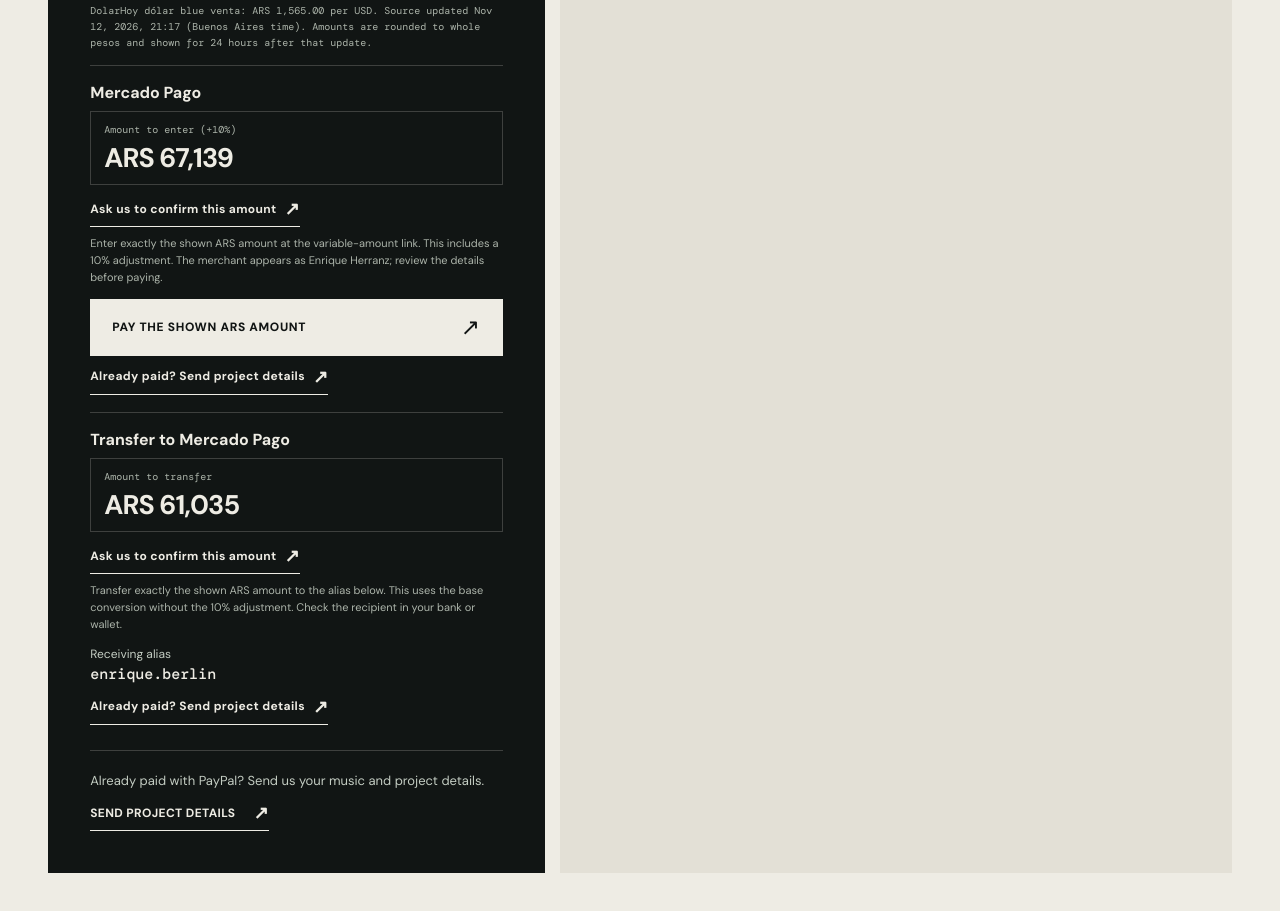
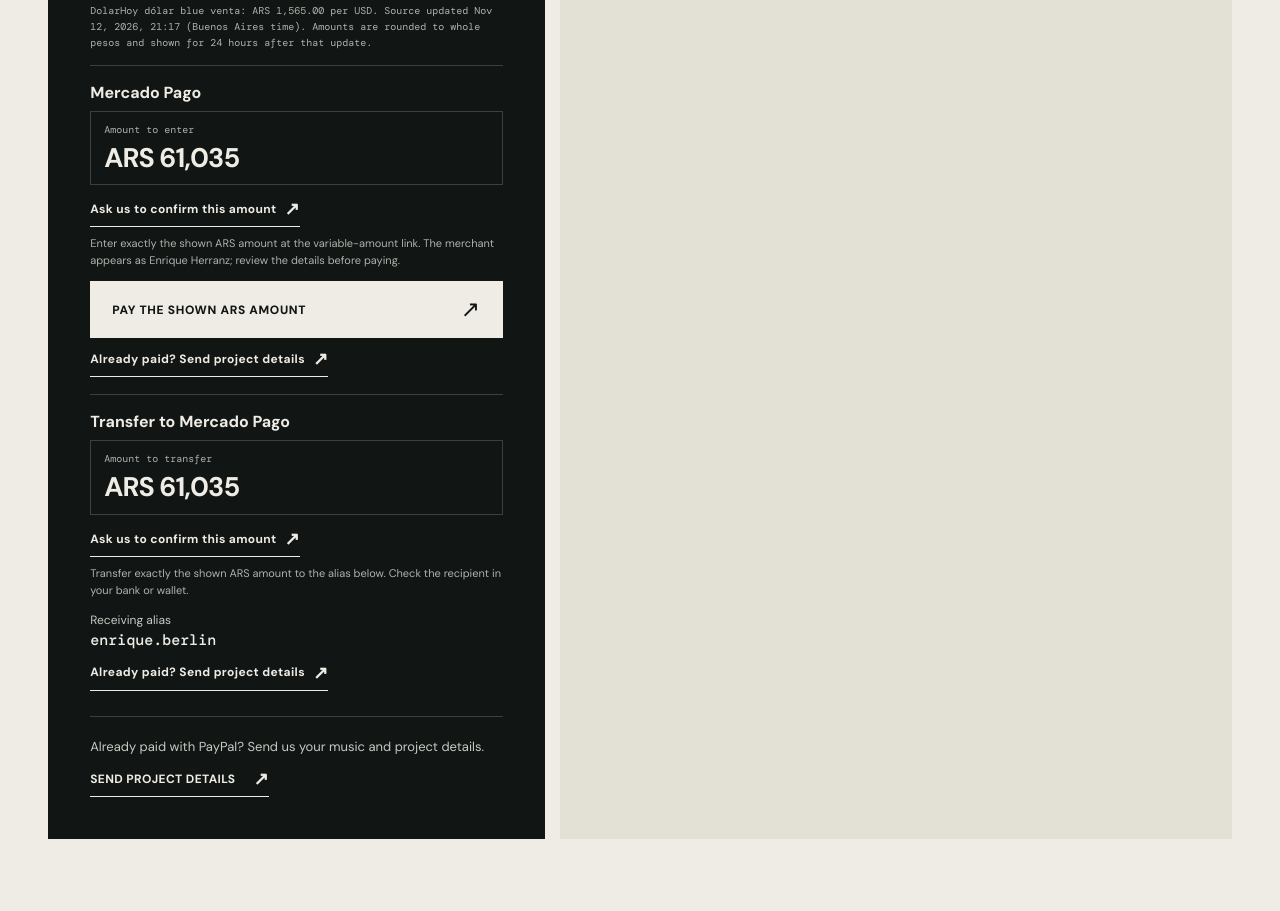
Before and after one commit to 0xsl0th/tonart, a plain HTML site: page booking.html in a window 1280 px wide. Shown: the part 1617-2528 px from the top of the page. Drawn offline with nearby package versions, Linux system fonts and the light colour scheme.

Commit message:
Use one ARS price for Mercado Pago and transfers

```diff
--- a/booking.html
+++ b/booking.html
@@ -63,7 +63,7 @@
             <p class="ars-rate-meta" id="ars-rate-meta" hidden></p>
             <div class="ars-payment-option">
               <h4 data-book-i18n="mpTitle">Mercado Pago</h4>
-              <p class="ars-amount" id="mp-ars-amount" aria-live="polite" hidden><span data-book-i18n="mpAmountLabel">Amount to enter (+10%)</span><strong id="mp-ars-value"></strong></p>
+              <p class="ars-amount" id="mp-ars-amount" aria-live="polite" hidden><span data-book-i18n="mpAmountLabel">Amount to enter</span><strong id="mp-ars-value"></strong></p>
               <a class="text-link ars-quote-link" id="mp-quote" href="mailto:tonart.space@gmail.com"><span data-book-i18n="mpQuoteButton">Request an ARS quote</span><span aria-hidden="true">↗</span></a>
               <p class="ars-payment-note" data-book-i18n="mpQuoteNote">We will send the exact ARS amount. Enter only that amount at the link; the merchant will appear as Enrique Herranz. Review the details before paying.</p>
               <a class="button ars-pay-link" id="mp-pay-link" hidden target="_blank" rel="noopener noreferrer"><span data-book-i18n="mpPayButton">Pay the shown ARS amount</span><span aria-hidden="true">↗</span></a>
--- a/booking.js
+++ b/booking.js
@@ -82,7 +82,7 @@
     payButton: "Pagar con tarjeta o PayPal",
     payNote: "El pago seguro se abre en PayPal en otra pestaña. Se aceptan tarjetas de débito y crédito; la opción de pagar sin cuenta de PayPal puede variar según el comprador y el país. Comprueba el vendedor y el importe antes de pagar. El idioma del pago puede ser distinto al de esta página.",
     arsTitle: "¿Pagas desde Argentina?", arsIntro: "Mercado Pago y las transferencias a Mercado Pago se cobran en pesos argentinos. Pídenos el importe exacto en ARS para esta oferta antes de pagar.",
-    mpTitle: "Mercado Pago", mpAmountLabel: "Importe a ingresar (+10%)", mpQuoteButton: "Pedir cotización en ARS", mpQuoteNote: "Te enviaremos el importe exacto en ARS. Ingresa solo ese importe en el link; el vendedor aparecerá como Enrique Herranz. Comprueba los datos antes de pagar.", mpPayButton: "Pagar el importe indicado en ARS",
+    mpTitle: "Mercado Pago", mpAmountLabel: "Importe a ingresar", mpQuoteButton: "Pedir cotización en ARS", mpQuoteNote: "Te enviaremos el importe exacto en ARS. Ingresa solo ese importe en el link; el vendedor aparecerá como Enrique Herranz. Comprueba los datos antes de pagar.", mpPayButton: "Pagar el importe indicado en ARS",
     transferTitle: "Transferencia a Mercado Pago", transferAmountLabel: "Importe a transferir", transferQuoteButton: "Pedir importe en ARS", transferQuoteNote: "Espera nuestra confirmación del importe exacto en ARS antes de transferir al alias indicado. Comprueba el destinatario en tu banco o billetera.", transferAliasLabel: "Alias de destino", arsHandoverButton: "¿Ya pagaste? Envía los datos del proyecto",
     payPendingNote: "El pago en línea no está disponible temporalmente. Contacta con Tonart antes de pagar.",
     epPayPendingNote: "El pago en línea para esta opción de EP no está disponible temporalmente. Escríbenos antes de pagar.",
@@ -113,7 +113,7 @@
     payButton: "Mit Karte oder PayPal bezahlen",
     payNote: "Die sichere Zahlungsseite von PayPal öffnet sich in einem neuen Tab. Debit- und Kreditkarten werden akzeptiert; die Zahlung ohne PayPal-Konto wird nicht für alle Käufer oder Länder angeboten. Prüfe Anbieter und Gesamtbetrag vor der Zahlung. Die Zahlungsseite kann in einer anderen Sprache erscheinen.",
     arsTitle: "Zahlung aus Argentinien?", arsIntro: "Mercado Pago und Überweisungen an Mercado Pago erfolgen in argentinischen Pesos. Frage vor der Zahlung den genauen ARS-Betrag für dieses Angebot an.",
-    mpTitle: "Mercado Pago", mpAmountLabel: "Einzugebender Betrag (+10 %)", mpQuoteButton: "ARS-Angebot anfragen", mpQuoteNote: "Wir senden dir den genauen ARS-Betrag. Gib im Zahlungslink nur diesen Betrag ein; als Anbieter erscheint Enrique Herranz. Prüfe die Angaben vor der Zahlung.", mpPayButton: "Angezeigten ARS-Betrag bezahlen",
+    mpTitle: "Mercado Pago", mpAmountLabel: "Einzugebender Betrag", mpQuoteButton: "ARS-Angebot anfragen", mpQuoteNote: "Wir senden dir den genauen ARS-Betrag. Gib im Zahlungslink nur diesen Betrag ein; als Anbieter erscheint Enrique Herranz. Prüfe die Angaben vor der Zahlung.", mpPayButton: "Angezeigten ARS-Betrag bezahlen",
     transferTitle: "Überweisung an Mercado Pago", transferAmountLabel: "Zu überweisender Betrag", transferQuoteButton: "ARS-Betrag anfragen", transferQuoteNote: "Warte auf unsere Bestätigung des genauen ARS-Betrags, bevor du an den angegebenen Alias überweist. Prüfe den Empfänger in deiner Bank oder Wallet.", transferAliasLabel: "Empfänger-Alias", arsHandoverButton: "Schon bezahlt? Projektdaten senden",
     payPendingNote: "Die Online-Zahlung ist vorübergehend nicht verfügbar. Kontaktiere Tonart bitte vor einer Zahlung.",
     epPayPendingNote: "Die Online-Zahlung für diese EP-Option ist vorübergehend nicht verfügbar. Kontaktiere uns vor der Zahlung.",
@@ -182,24 +182,24 @@
       locale: "en-US",
       activeIntro: "These ARS amounts use the DolarHoy selling rate shown below. Enter or transfer exactly the amount shown while it is current; you can also ask us to confirm it.",
       rateMeta: (label, rate, checked) => `${label}: ARS ${rate} per USD. Source updated ${checked} (Buenos Aires time). Amounts are rounded to whole pesos and shown for 24 hours after that update.`,
-      mpNote: "Enter exactly the shown ARS amount at the variable-amount link. This includes a 10% adjustment. The merchant appears as Enrique Herranz; review the details before paying.",
-      transferNote: "Transfer exactly the shown ARS amount to the alias below. This uses the base conversion without the 10% adjustment. Check the recipient in your bank or wallet.",
+      mpNote: "Enter exactly the shown ARS amount at the variable-amount link. The merchant appears as Enrique Herranz; review the details before paying.",
+      transferNote: "Transfer exactly the shown ARS amount to the alias below. Check the recipient in your bank or wallet.",
       confirm: "Ask us to confirm this amount",
     },
     es: {
       locale: "es-AR",
       activeIntro: "Estos importes en ARS usan la cotización de venta de DolarHoy indicada abajo. Ingresa o transfiere exactamente el importe mostrado mientras esté vigente; también puedes pedirnos confirmación.",
       rateMeta: (label, rate, checked) => `${label}: ARS ${rate} por USD. Fuente actualizada el ${checked} (hora de Buenos Aires). Los importes se redondean a pesos enteros y se muestran durante 24 horas desde esa actualización.`,
-      mpNote: "Ingresa exactamente el importe indicado en ARS en el link de monto variable. Incluye un ajuste del 10 %. El vendedor aparece como Enrique Herranz; comprueba los datos antes de pagar.",
-      transferNote: "Transfiere exactamente el importe indicado en ARS al alias de abajo. Se usa la conversión base, sin el ajuste del 10 %. Comprueba el destinatario en tu banco o billetera.",
+      mpNote: "Ingresa exactamente el importe indicado en ARS en el link de monto variable. El vendedor aparece como Enrique Herranz; comprueba los datos antes de pagar.",
+      transferNote: "Transfiere exactamente el importe indicado en ARS al alias de abajo. Comprueba el destinatario en tu banco o billetera.",
       confirm: "Pedir confirmación de este importe",
     },
     de: {
       locale: "de-DE",
       activeIntro: "Diese ARS-Beträge beruhen auf dem unten angegebenen DolarHoy-Verkaufskurs. Gib den angezeigten Betrag ein oder überweise ihn, solange er aktuell ist; du kannst ihn auch von uns bestätigen lassen.",
       rateMeta: (label, rate, checked) => `${label}: ARS ${rate} je USD. Quelle aktualisiert am ${checked} (Ortszeit Buenos Aires). Die Beträge werden auf ganze Pesos gerundet und 24 Stunden nach dieser Aktualisierung angezeigt.`,
-      mpNote: "Gib im Link mit frei wählbarem Betrag genau den angezeigten ARS-Betrag ein. Darin ist ein Aufschlag von 10 % enthalten. Als Anbieter erscheint Enrique Herranz; prüfe die Angaben vor der Zahlung.",
-      transferNote: "Überweise genau den angezeigten ARS-Betrag an den Alias unten. Hier gilt die Grundumrechnung ohne 10-%-Aufschlag. Prüfe den Empfänger in deiner Bank oder Wallet.",
+      mpNote: "Gib im Link mit frei wählbarem Betrag genau den angezeigten ARS-Betrag ein. Als Anbieter erscheint Enrique Herranz; prüfe die Angaben vor der Zahlung.",
+      transferNote: "Überweise genau den angezeigten ARS-Betrag an den Alias unten. Prüfe den Empfänger in deiner Bank oder Wallet.",
       confirm: "Diesen Betrag bestätigen lassen",
     },
   };
@@ -319,9 +319,8 @@
     mpHandoverLink.href = `handover.html?service=${encodeURIComponent(handoverKey)}&payment=mercadopago`;
     transferHandoverLink.href = `handover.html?service=${encodeURIComponent(handoverKey)}&payment=transfer`;
     const checkedRate = currentArsRate();
-    const transferArs = checkedRate ? Math.round(price * checkedRate.rate) : 0;
-    const mpArs = checkedRate ? Math.round(price * checkedRate.rate * 1.1) : 0;
-    const hasArsAmounts = Boolean(checkedRate && Number.isSafeInteger(transferArs) && Number.isSafeInteger(mpArs) && transferArs > 0 && mpArs > 0);
+    const arsAmount = checkedRate ? Math.round(price * checkedRate.rate) : 0;
+    const hasArsAmounts = Boolean(checkedRate && Number.isSafeInteger(arsAmount) && arsAmount > 0);
     if (arsExpiryTimer) clearTimeout(arsExpiryTimer);
     arsExpiryTimer = hasArsAmounts
       ? setTimeout(() => { arsExpiryTimer = null; renderOffer(); }, Math.max(0, checkedRate.checkedAt.getTime() + 24 * 60 * 60 * 1000 - Date.now() + 50))
@@ -337,12 +336,12 @@
     const exchangeText = hasArsAmounts ? new Intl.NumberFormat(rateText.locale, { minimumFractionDigits: 2, maximumFractionDigits: 2 }).format(checkedRate.rate) : "";
     arsRateMeta.textContent = hasArsAmounts ? rateText.rateMeta(checkedRate.label, exchangeText, checkedText) : "";
     arsRateMeta.hidden = !hasArsAmounts;
-    mpAmountValue.textContent = hasArsAmounts ? formatArs(mpArs) : "";
-    transferAmountValue.textContent = hasArsAmounts ? formatArs(transferArs) : "";
+    mpAmountValue.textContent = hasArsAmounts ? formatArs(arsAmount) : "";
+    transferAmountValue.textContent = hasArsAmounts ? formatArs(arsAmount) : "";
     mpAmountRow.hidden = !hasArsAmounts;
     transferAmountRow.hidden = !hasArsAmounts;
-    mpQuoteButton.href = quoteUrl("mercadopago", copy.name, price, ep ? epTrackCount : null, hasArsAmounts ? mpArs : 0);
-    transferQuoteButton.href = quoteUrl("transfer", copy.name, price, ep ? epTrackCount : null, hasArsAmounts ? transferArs : 0);
+    mpQuoteButton.href = quoteUrl("mercadopago", copy.name, price, ep ? epTrackCount : null, hasArsAmounts ? arsAmount : 0);
+    transferQuoteButton.href = quoteUrl("transfer", copy.name, price, ep ? epTrackCount : null, hasArsAmounts ? arsAmount : 0);
     const mpLink = mercadoPagoUrl();
     if (mpLink) mpPayButton.href = mpLink;
     else mpPayButton.removeAttribute("href");
```
Also changed, not shown: 2 other files.
